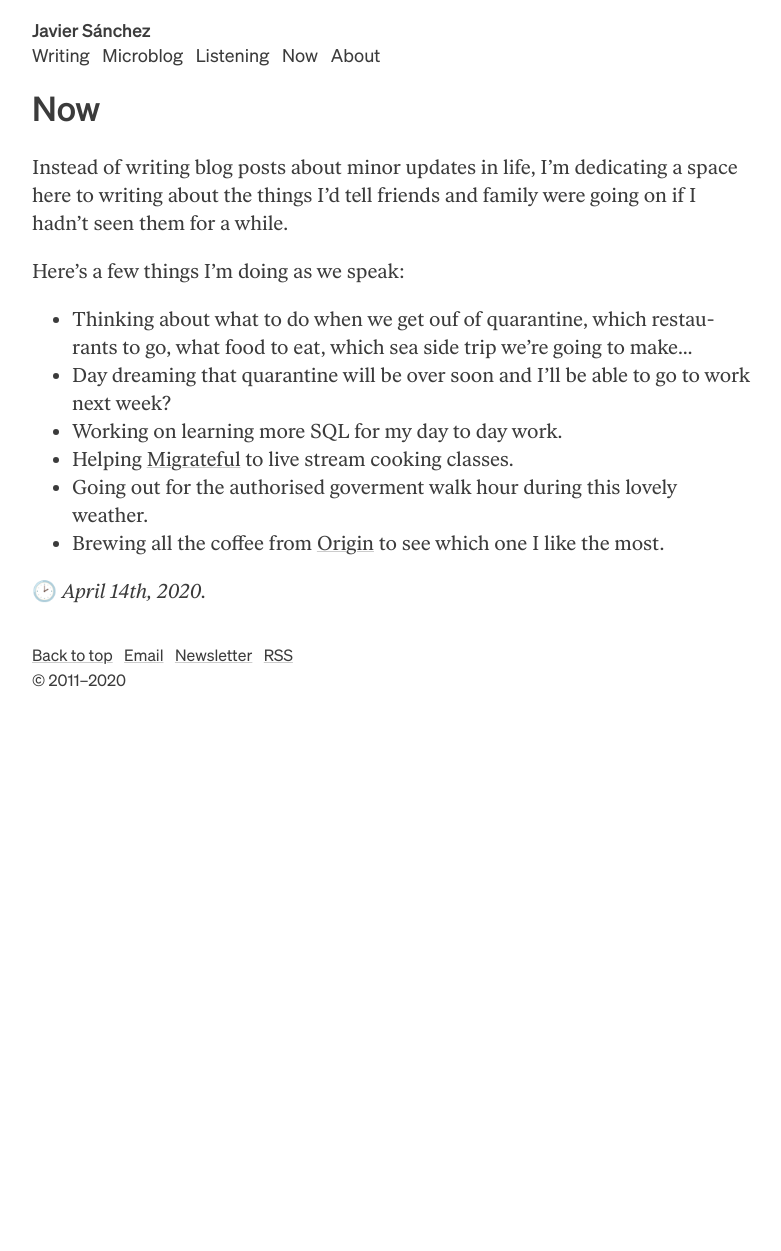
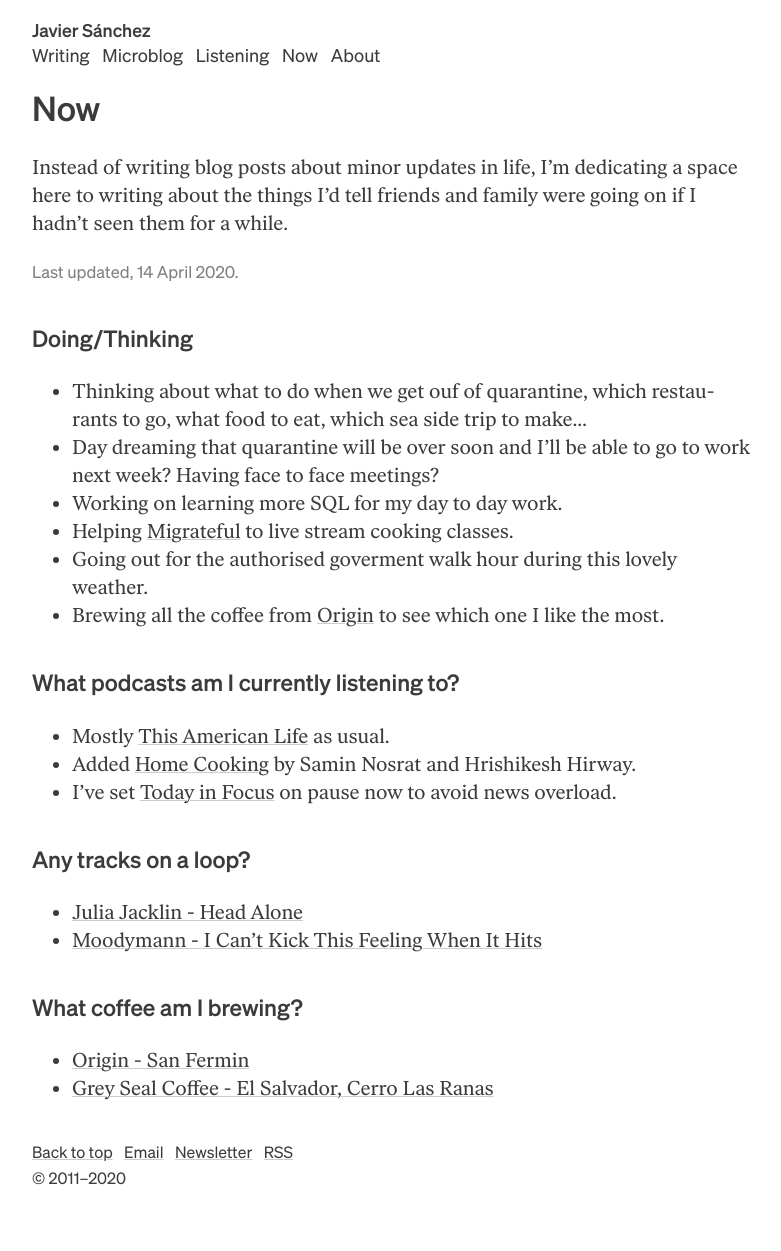
Before and after one commit to javielico/site, a Jekyll site: the page built from now.markdown, in a window 1280 px wide. Shown: the whole page, without its empty margins (248-1029 px from the left). Built offline with Jekyll 4.4.1, drawn with Linux system fonts in a browser that asks for light colours; before the commit the page ends 900 px from its top, so only the background shows below that.

Commit message:
Added coffee, podcasts and music on now page

```diff
--- a/_layouts/now.html
+++ b/_layouts/now.html
@@ -10,6 +10,7 @@
         <header>
             <h1>{{ page.title }}</h1>
             <p>{{ page.introduction }}</p>
+            <p><small>Last updated, {{ page.date-last-update }}.</small></p>
         </header>
 
         <section>
--- a/now.markdown
+++ b/now.markdown
@@ -5,15 +5,27 @@ html-description: ""
 title: "Now"
 html-canonical-url: "now/"
 introduction: "Instead of writing blog posts about minor updates in life, I’m dedicating a space here to writing about the things I’d tell friends and family were going on if I hadn’t seen them for a while."
+date-last-update: "14 April 2020"
 ---
 
-Here's a few things I'm doing as we speak:
+## Doing/Thinking
 
-* Thinking about what to do when we get ouf of quarantine, which restaurants to go, what food to eat, which sea side trip we're going to make...
-* Day dreaming that quarantine will be over soon and I'll be able to go to work next week?
+* Thinking about what to do when we get ouf of quarantine, which restaurants to go, what food to eat, which sea side trip to make...
+* Day dreaming that quarantine will be over soon and I'll be able to go to work next week? Having face to face meetings?
 * Working on learning more SQL for my day to day work.
 * Helping [Migrateful](https://www.migrateful.org) to live stream cooking classes.
 * Going out for the authorised goverment walk hour during this lovely weather.
 * Brewing all the coffee from [Origin](https://origincoffee.co.uk) to see which one I like the most.
 
-🕑  *April 14th, 2020.*
+## What podcasts am I currently listening to?
+* Mostly [This American Life](https://overcast.fm/itunes201671138/this-american-life) as usual.
+* Added [Home Cooking](https://overcast.fm/itunes1503149669/home-cooking) by Samin Nosrat and Hrishikesh Hirway.
+* I've set [Today in Focus](https://overcast.fm/itunes1440133626/today-in-focus) on pause now to avoid news overload.
+
+## Any tracks on a loop?
+* [Julia Jacklin - Head Alone](https://juliajacklin.bandcamp.com/track/head-alone)
+* [Moodymann - I Can't Kick This Feeling When It Hits](https://moodymann.bandcamp.com/track/i-cant-kick-this-feeling-when-it-hits)
+
+## What coffee am I brewing?
+* [Origin - San Fermin](https://www.origincoffee.co.uk/collections/coffee/products/san-fermin)
+* [Grey Seal Coffee - El Salvador, Cerro Las Ranas](https://www.greysealcoffee.co.uk/shop1/elsalvador)
```
